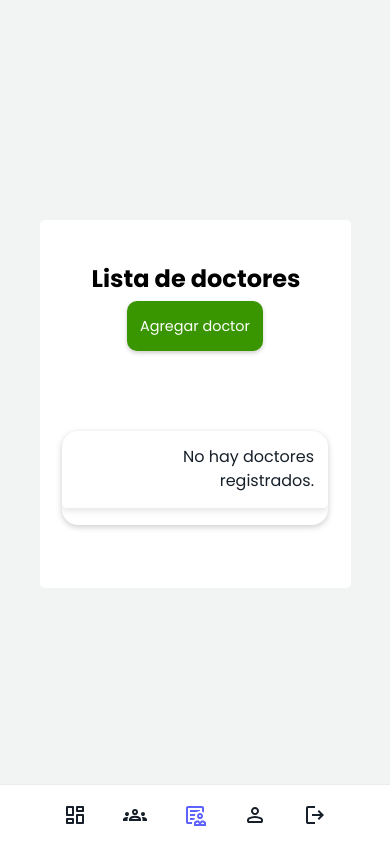
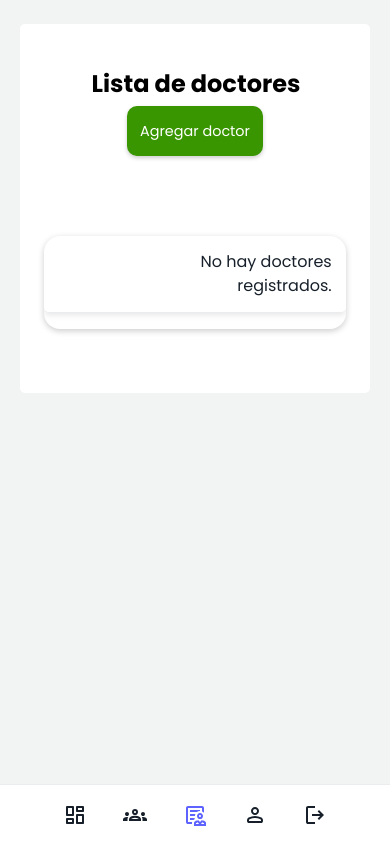
Before and after one commit to PricedTuna/newMedicLife, a PHP site: page /views/doctor/main/main-doctor.view.php in a window 390 px wide. Run offline with PHP 8.4, Linux system fonts and the light colour scheme; data that the repository does not hold is empty.

Commit message:
cambios en dashboard, solo falta grafica y mediaquerie para mas de 800

```diff
--- a/views/dashboard/dashboard.styles.css
+++ b/views/dashboard/dashboard.styles.css
@@ -22,7 +22,7 @@
 
 main {
     display: flex;
-    gap: 15px; /* Reducir espacio entre elementos */
+    gap: 10px; /* Reducir espacio entre elementos */
     align-items: flex-start;
     margin-left: 20px;
 }
@@ -31,7 +31,7 @@
 .main-content {
     flex-grow: 1;
     background-color: var(--hover-clr);
-    padding: 15px; /* Reducir padding */
+    padding: 10px; /* Reducir padding */
     border-radius: 5px;
 }
 
@@ -41,7 +41,6 @@
     color: var(--text-clr);
     display: grid;
     grid-template-columns: auto 1fr;
-    padding-right: 20px; /* Pequeño espacio en el lado derecho */
 }
 
 main p {
@@ -221,71 +220,75 @@
     background-color: #f9f9f9;
 }
 
-@media(max-width: 800px) {
+@media (max-width: 800px) {
+    /* 1) Desactiva la grid del body */
     body {
-        grid-template-columns: 1fr;
-        padding: 0 20px; /* Dejar espacio a ambos lados */
+      display: block;                   /* ya no habrá dos columnas */
+      grid-template-columns: unset;     /* o: grid-template-columns: none; */
+      margin: 0;
+      padding: 0;
     }
+
+    /* 2) Main con gutters fijos (izq y derecha iguales) */
     main {
       display: flex;
       flex-direction: column;
       gap: 10px;
-
-        /* Padding vertical fijo, horizontal relativo */
-        padding-block-start: 1.5em;    /* espacio arriba */
-        padding-block-end: 60px;       /* espacio abajo */
-        padding-inline: 5vw;           /* 5% del viewport a cada lado */
-
-        max-width: 1000px;             /* opcional: para no crecer demasiado */
-        margin: 0 auto;                /* centra el main */
+      max-width: 1000px;    /* o el ancho que quieras */
+      margin: 0 auto;       /* centra en la pantalla */
+      padding-top: 1.5em;
+      padding-bottom: 60px;
+      padding-left: 20px;   /* gutter fijo */
+      padding-right: 20px;  /* gutter fijo */
       box-sizing: border-box;
     }
-    .container {
-        border: none;
-        padding: 1em; /* Reducir padding */
+
+    /* 3) Paneles al 100% del ancho interno de main */
+    .main-content,
+    .doctor-info,
+    .upcoming-appointments,
+    .upcoming-appointments-month,
+    .stats,
+    .chart,
+    .patient-data,
+    #calendar {
+      width: 100%;
+      margin: 0;
+      padding: 1em;
+      box-sizing: border-box;
     }
 
+    /* 4) Ajustes puntuales */
     header {
       flex-direction: column;
       align-items: flex-start;
-        gap: 0.5rem; /* Menor espacio entre elementos */
       width: 100%;
-        padding: 1em;
+      padding: 0.75em 0;
     }
 
     .search-container input {
       width: 100%;
-        box-sizing: border-box;
-        padding: 0.5em; /* Reducir padding */
+      max-width: none;
     }
 
-    .stats {
-        display: flex;
-        justify-content: center;
-        align-items: center;
-        gap: 1em; /* Separación pequeña */
-        flex-wrap: wrap;
-        padding: 0 1em;
-        box-sizing: border-box;
+    #calendar {
+      grid-template-columns: repeat(7, minmax(0, 1fr));
+      gap: 2px;
+      padding: 0.5em;
+    }
+    .day {
+      padding: 0.5em;
+      font-size: 0.9em;
     }
 
     .card {
-        flex: 0 0 45%; /* Hacer las tarjetas un poco más pequeñas */
-        max-width: 45%;
-        padding: 1vmin 2vmin;
-        font-size: 2.5vmin;
+      padding: 1vmin;
+      font-size: 1.2em;
     }
 
-    .chart, .patient-data, .doctor-info, .upcoming-appointments, .upcoming-appointments-month {
-        width: 100%;
-        margin-top: 20px;
-        padding: 1em;
-        box-sizing: border-box;
+    .chart-placeholder {
+      height: 150px;
     }
 
-    #calendar {
-        margin-top: 1em;
-        padding: 1em;
-        box-sizing: border-box;
+    /* Ya no es necesario tocar márgenes extra en .doctor-info */
   }
-}
```
Lines whose indentation alone changed are shown as unchanged.
